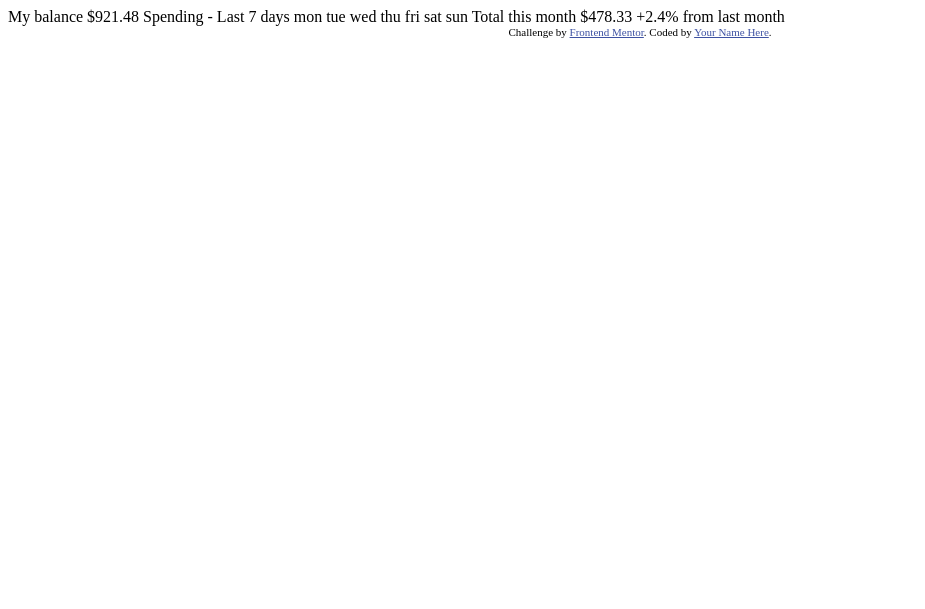
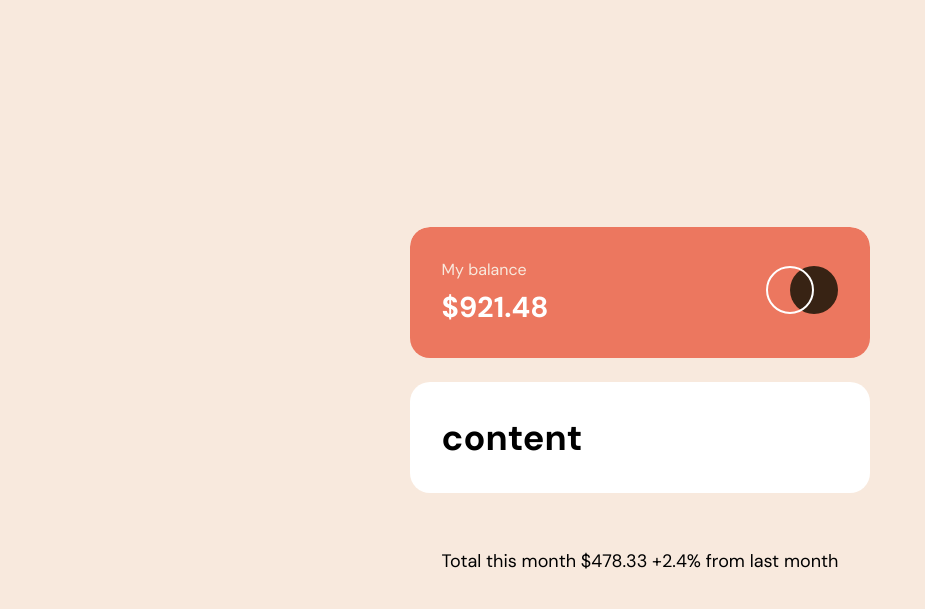
Before and after one commit to kaluczadzsi/expenses-chart-component, a plain HTML site: page index.html in a window 1280 px wide. Shown: the whole page, without its empty margins (0-925 px from the left). Drawn offline with Linux system fonts and the light colour scheme.

Commit message:
Basic HTML & CSS lines added

```diff
--- /dev/null
+++ b/css/style.css
@@ -0,0 +1,77 @@
+@import url('https://fonts.googleapis.com/css2?family=DM+Sans:opsz,wght@9..40,400;9..40,700&display=swap');
+
+:root {
+  --soft-red: hsl(10, 79%, 65%);
+  --cyan: hsl(186, 34%, 60%);
+
+  --dark-brown: hsl(25, 47%, 15%);
+  --medium-brown: hsl(28, 10%, 53%);
+  --cream: hsl(27, 66%, 92%);
+  --very-pale-orange: hsl(33, 100%, 98%);
+}
+
+* {
+  margin: 0;
+  padding: 0;
+  box-sizing: border-box;
+}
+
+body {
+  background-color: var(--cream);
+  font-family: 'DM sans', 'Courier New', Courier, monospace;
+  font-size: 18px;
+  min-height: 100vh;
+  display: flex;
+  justify-content: center;
+  align-items: center;
+  margin: 1rem;
+}
+
+.card {
+  /* border: 1px solid black; */
+  border-radius: 20px;
+  overflow: hidden;
+
+  display: flex;
+  flex-direction: column;
+  gap: 1.5rem;
+
+  & > * {
+    padding: 2rem;
+    border-radius: 20px;
+    overflow: hidden;
+  }
+
+  & header {
+    background-color: var(--soft-red);
+
+    display: flex;
+    justify-content: space-between;
+    align-items: center;
+
+    & > div:nth-child(1) {
+      color: var(--cream);
+
+      display: flex;
+      gap: 0.5rem;
+      flex-direction: column;
+      align-items: center;
+      justify-content: center;
+
+      & > p {
+        font-size: 1rem;
+        margin-right: auto;
+      }
+
+      & span {
+        font-size: 1.8rem;
+        font-weight: 700;
+        color: #fff;
+      }
+    }
+  }
+
+  & figure {
+    background-color: #fff;
+  }
+}
--- a/index.html
+++ b/index.html
@@ -1,43 +1,40 @@
 <!DOCTYPE html>
 <html lang="en">
   <head>
-  <meta charset="UTF-8">
-  <meta name="viewport" content="width=device-width, initial-scale=1.0"> <!-- displays site properly based on user's device -->
-
-  <link rel="icon" type="image/png" sizes="32x32" href="./images/favicon-32x32.png">
-
+    <meta charset="UTF-8" />
+    <meta name="viewport" content="width=device-width, initial-scale=1.0" />
+    <link
+      rel="icon"
+      type="image/png"
+      sizes="32x32"
+      href="./images/favicon-32x32.png"
+    />
+    <link rel="stylesheet" href="css/style.css" />
     <title>Frontend Mentor | Expenses chart component</title>
-
-  <!-- Feel free to remove these styles or customise in your own stylesheet 👍 -->
-  <style>
-    .attribution { font-size: 11px; text-align: center; }
-    .attribution a { color: hsl(228, 45%, 44%); }
-  </style>
   </head>
   <body>
+    <main>
+      <div class="card">
+        <!-- Header start -->
+        <header>
+          <div>
+            <p>My balance</p>
+            <span>$921.48</span>
+          </div>
+          <div>
+            <img src="./images/logo.svg" alt="logo" />
+          </div>
+        </header>
+        <!-- Header end -->
 
-  My balance
-  $921.48
+        <!-- Transaction start -->
+        <figure><h1>content</h1></figure>
+        <!-- Transaction end -->
 
-  Spending - Last 7 days
-
-  mon
-  tue
-  wed
-  thu
-  fri
-  sat
-  sun
-
-  Total this month
-  $478.33
-
-  +2.4%
-  from last month
-
-  <div class="attribution">
-    Challenge by <a href="https://www.frontendmentor.io?ref=challenge" target="_blank">Frontend Mentor</a>.
-    Coded by <a href="#">Your Name Here</a>.
+        <!-- Footer start -->
+        <footer>Total this month $478.33 +2.4% from last month</footer>
+        <!-- Footer end -->
       </div>
+    </main>
   </body>
 </html>
```
Lines whose indentation alone changed are shown as unchanged.
